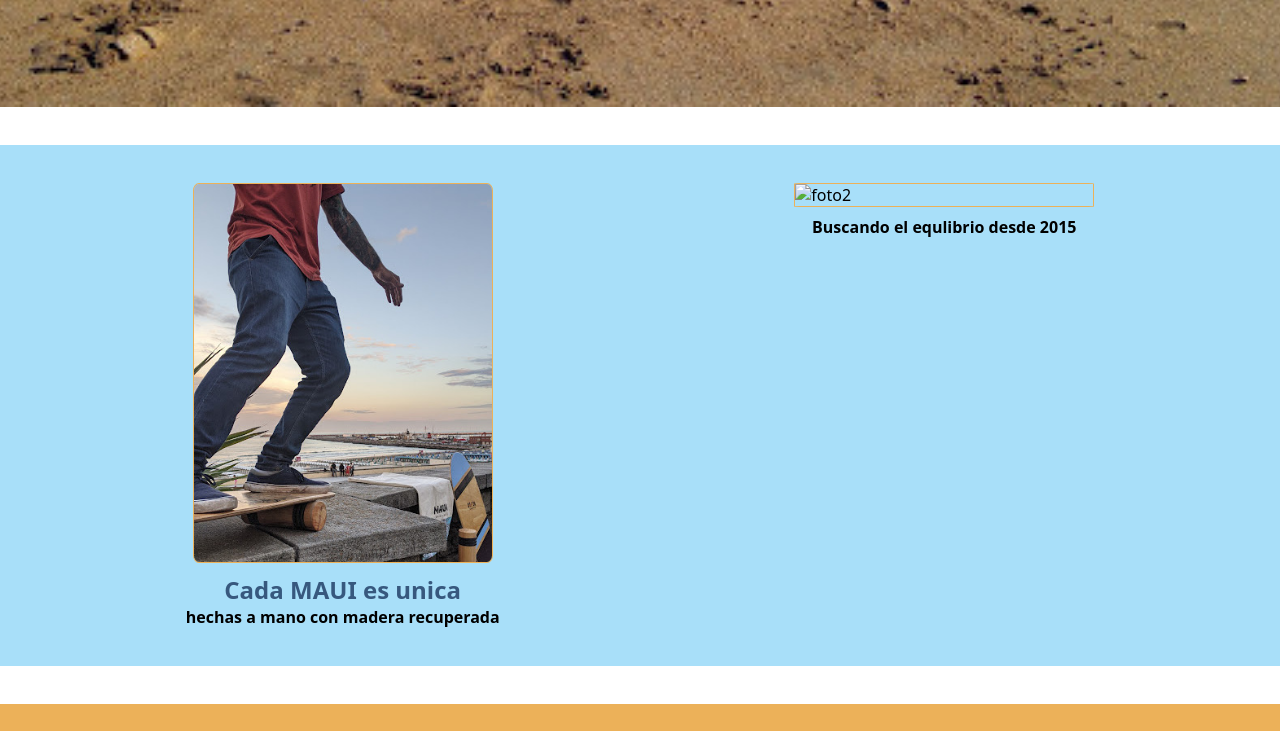
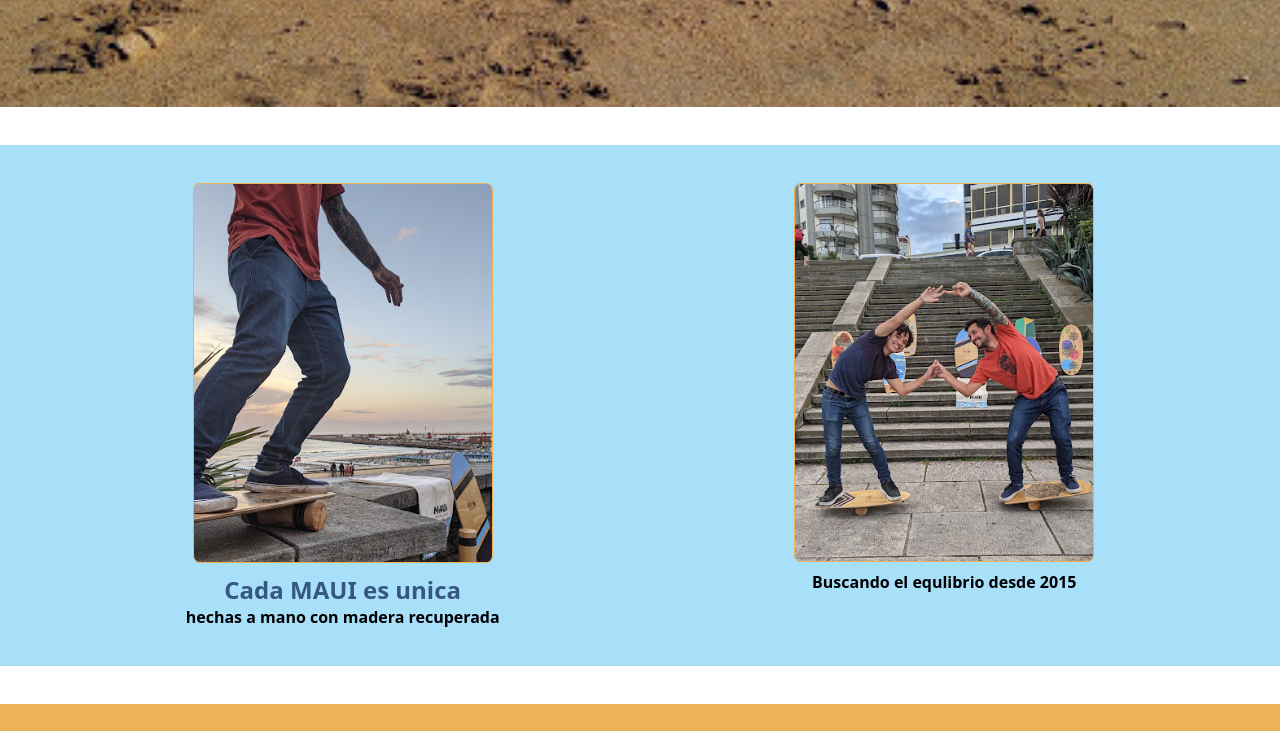
Before and after one commit to DamianOthacehe/proyecto-final-Curso-DW, a plain HTML site: page index.html in a window 1280 px wide. Shown: the part 1008-1739 px from the top of the page. Drawn offline with Linux system fonts and the light colour scheme; a web font is replaced by a local one.

Commit message:
actualice el ultimo commit

```diff
--- a/css/style.css
+++ b/css/style.css
@@ -453,9 +453,6 @@
     .cuerpo-nosotros div p{
         font-size: 1.2rem;
     }
-    .nosotros{
-
-    }
     .nosotros div{
         width: 220px;
     }
--- a/index.html
+++ b/index.html
@@ -43,7 +43,7 @@
                 </div>
             </div>
             <div class="image-container">
-                <img src="./assets/img/nosotros-fondo.jpg" alt="foto2">
+                <img src="./assets/img/nosotros-fusion.jpg" alt="foto2">
                 <div class="text-container">
                     <p>Buscando el equlibrio desde 2015</p>
                 </div>
```
